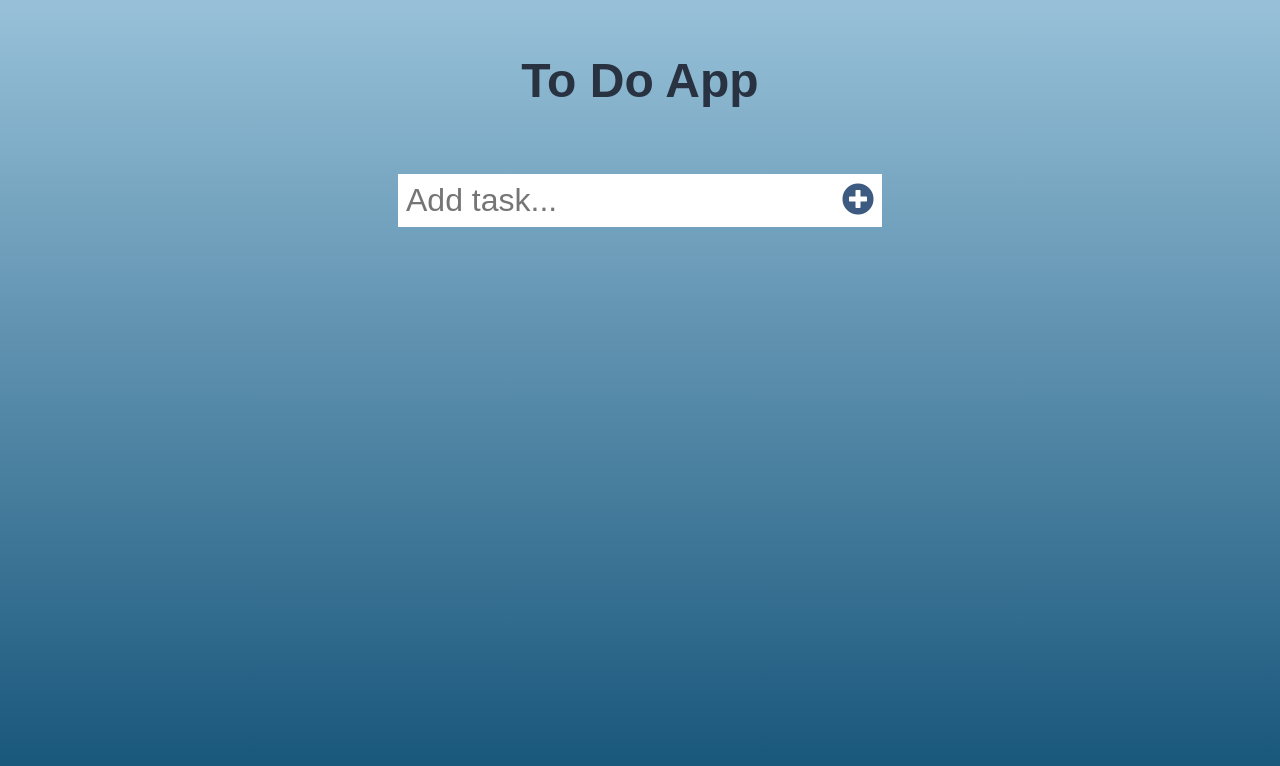
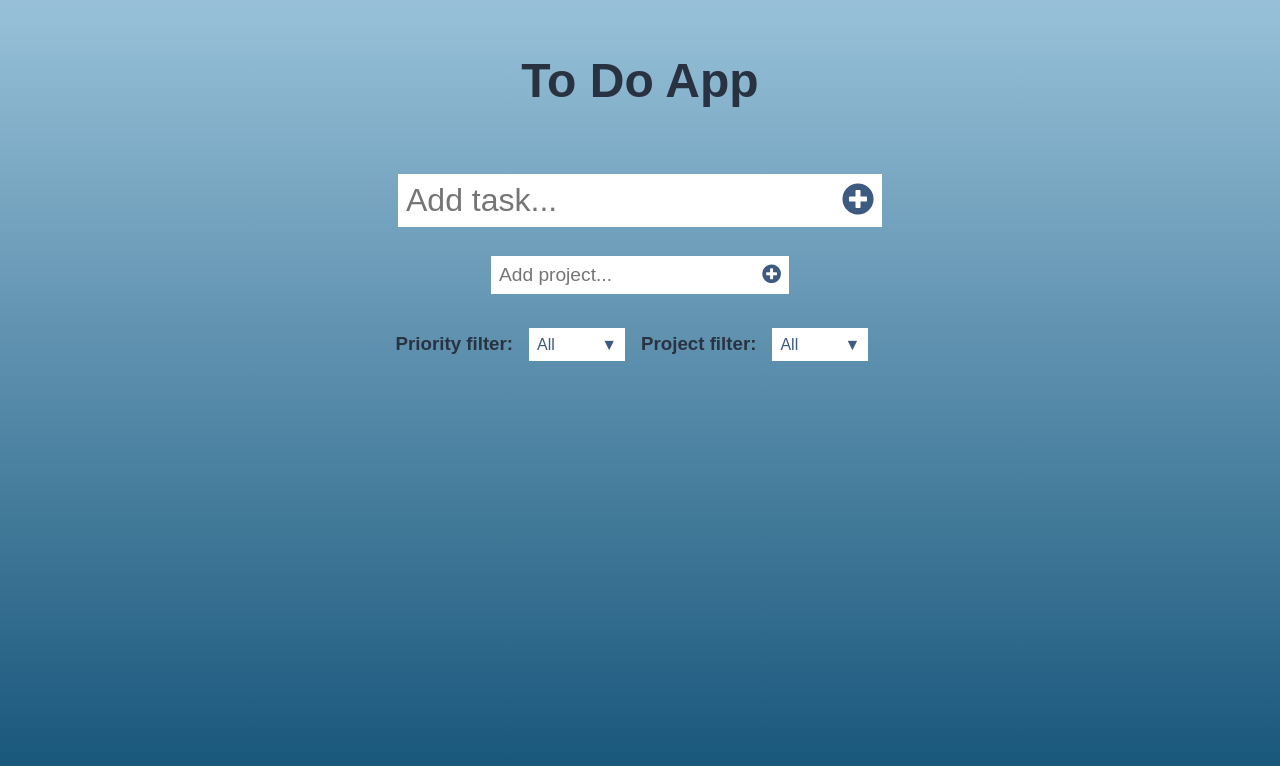
Before and after one commit to AdamMisiak/To_do_list_react, a React (Create React App) app: page / in a window 1280 px wide. Shown: the top 766 px of the page. Built offline with nearby package versions, Linux system fonts and the light colour scheme.

Commit message:
Added html for project input and filters

```diff
--- a/src/App.js
+++ b/src/App.js
@@ -7,6 +7,7 @@ import TodoList from './components/TodoList'
 function App() {
   const [inputText, setInputText] = useState("");
   const [todos, setTodos] = useState([])
+  const [priorityFilter, setPriorityFilter] = useState("all")
 
   return (
     <div>
--- a/src/components/Form.js
+++ b/src/components/Form.js
@@ -13,12 +13,42 @@ const Form = ({ setInputText, inputText, setTodos, todos }) => {
         setInputText("")
     }
     return (
+        <div>
             <form className="task-form">
                 <input value={inputText} onChange={inputTextHandler} type="text" className="task-input" placeholder="Add task..."></input>
                 <button onClick={submitTodoHandler} className="task-button" type="submit">
                     <span title="Add new task"><i className="fas fa-plus-circle"></i></span>
                 </button>
             </form>
+
+            <form class="project-form">
+                <input type="text" class="project-input" placeholder="Add project..."></input>
+                <button class="project-button" type="submit">
+                    <i class="fas fa-plus-circle"></i>
+                </button>
+            </form>
+
+            <form class="filters">
+            <h3>Priority filter:</h3>
+
+            <div class="select priority">
+                <select name="filter-priority" class="filter-priority"  placeholder="Add project...">
+                    <option value="all">All</option>
+                    <option value="low">Low</option>
+                    <option value="medium">Medium</option>
+                    <option value="high">High</option>
+                </select>
+            </div>
+
+            <h3>Project filter:</h3>
+            <div class="select project">
+                <select name="filter-project" class="filter-project">
+                    <option value="all">All</option>
+                    <option value="none">None</option>
+                </select>
+            </div>
+            </form>
+        </div>
     );
 };
 
```
Lines whose indentation alone changed are shown as unchanged.
